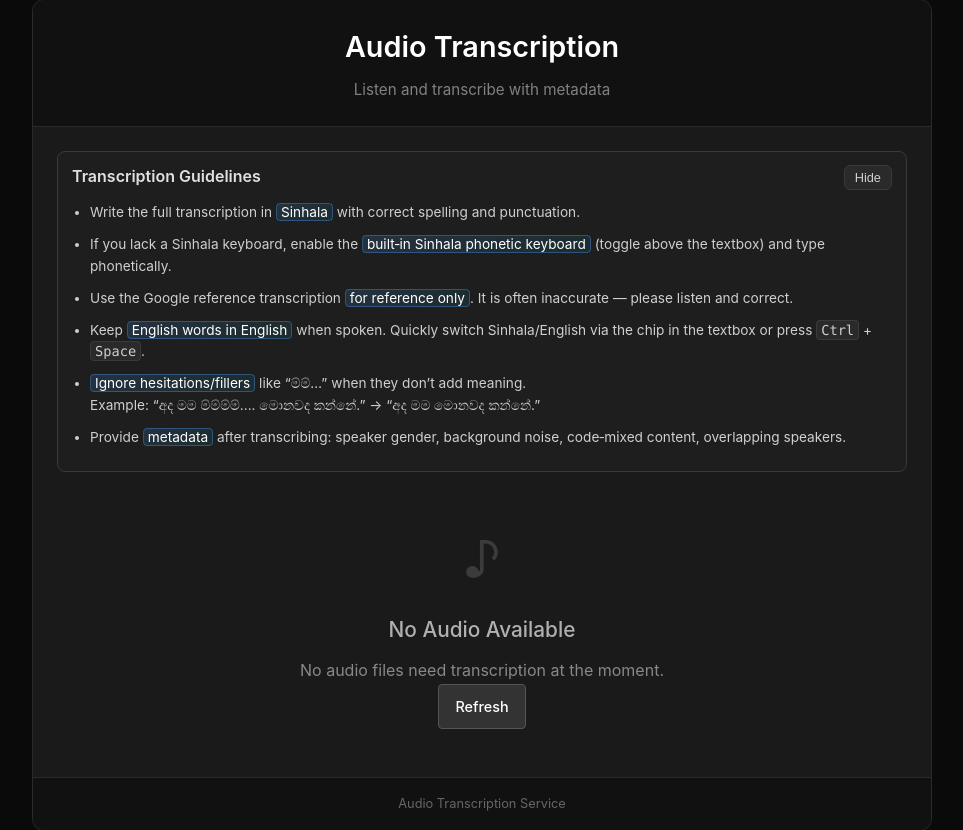
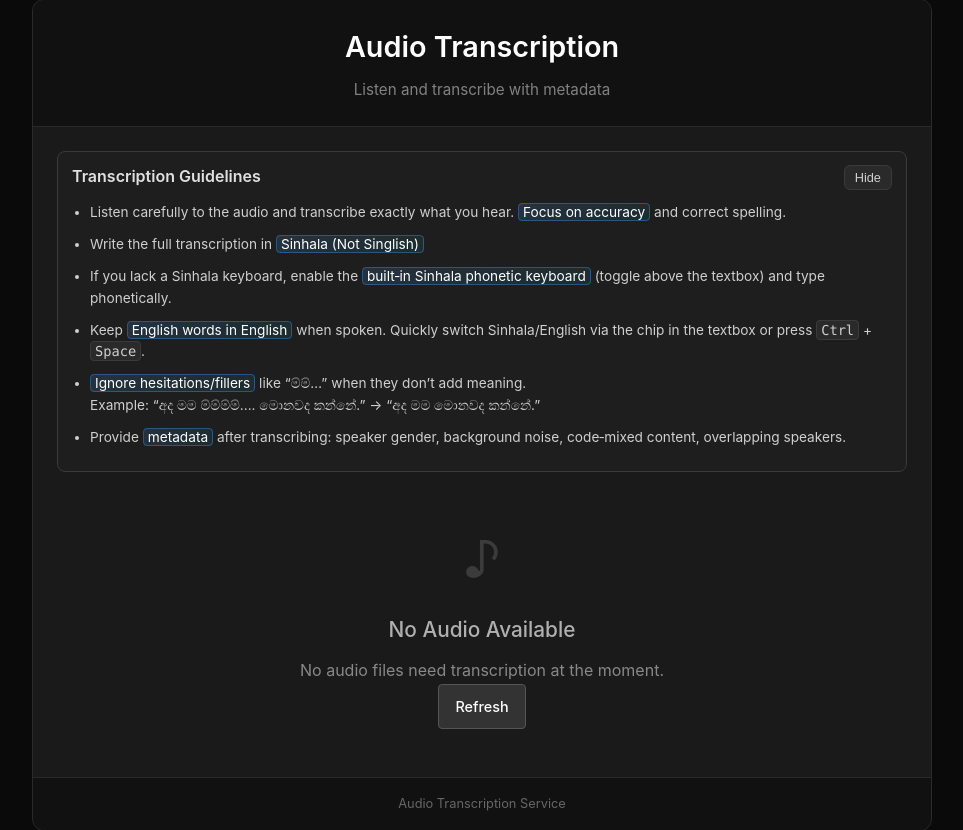
Before and after one commit to SPEAK-ASR/Transcription-Service, a FastAPI app: page / in a window 1280 px wide. Shown: the part 21-851 px from the top of the page, without its empty margins (158-1121 px from the left). Run offline with FastAPI, Linux system fonts and the light colour scheme; parts of the project's set-up code (start-up, migrations or seed data) failed here and were passed over.

Commit message:
feat: Hide reference transcription from users with dev team access
- Remove reference transcription from default UI to prevent copy-paste behavior
- Add secret keyboard shortcut (Ctrl+`) for dev team to toggle reference visibility

```diff
--- a/static/script.js
+++ b/static/script.js
@@ -10,6 +10,7 @@ document.addEventListener('DOMContentLoaded', function() {
     initializeCustomAudioPlayer();
     initializeGuidelines();
     initializeIME();
+    initializeSecretShortcuts();
 
     // Auto-hide messages after 5 seconds
     hideMessagesAfterDelay();
@@ -945,3 +946,32 @@ style.textContent = `
     }
 `;
 document.head.appendChild(style);
+
+/**
+ * Initialize secret keyboard shortcuts for development team
+ */
+function initializeSecretShortcuts() {
+    document.addEventListener('keydown', function(event) {
+        // Ctrl + ` (backtick) to toggle reference transcription visibility
+        if (event.ctrlKey && event.code === 'Backquote') {
+            event.preventDefault();
+            toggleReferenceTranscription();
+        }
+    });
+}
+
+/**
+ * Toggle reference transcription visibility (secret feature for dev team)
+ */
+function toggleReferenceTranscription() {
+    const referenceSection = document.getElementById('referenceSection');
+    if (referenceSection) {
+        if (referenceSection.style.display === 'none' || referenceSection.style.display === '') {
+            referenceSection.style.display = 'block';
+            showNotification('Reference transcription revealed (dev mode)', 'info', 2000);
+        } else {
+            referenceSection.style.display = 'none';
+            showNotification('Reference transcription hidden', 'info', 2000);
+        }
+    }
+}
--- a/templates/transcription.html
+++ b/templates/transcription.html
@@ -22,9 +22,9 @@
             </div>
             <div class="guidelines-body" id="guidelinesBody">
                 <ul>
-                    <li>Write the full transcription in <span class="highlight">Sinhala</span> with correct spelling and punctuation.</li>
+                    <li>Listen carefully to the audio and transcribe exactly what you hear. <span class="highlight">Focus on accuracy</span> and correct spelling.</li>
+                    <li>Write the full transcription in <span class="highlight">Sinhala (Not Singlish)</span></li>
                     <li>If you lack a Sinhala keyboard, enable the <span class="highlight">built‑in Sinhala phonetic keyboard</span> (toggle above the textbox) and type phonetically.</li>
-                    <li>Use the Google reference transcription <span class="highlight">for reference only</span>. It is often inaccurate — please listen and correct.</li>
                     <li>Keep <span class="highlight">English words in English</span> when spoken. Quickly switch Sinhala/English via the chip in the textbox or press <kbd>Ctrl</kbd> + <kbd>Space</kbd>.</li>
                     <li><span class="highlight">Ignore hesitations/fillers</span> like “ම්ම්…” when they don’t add meaning.<br>
                         Example: “අද මම ම්ම්ම්ම්.... මොනවද කන්නේ.” → “අද මම මොනවද කන්නේ.”
@@ -53,9 +53,9 @@
         {% if audio %}
         <div class="audio-section">
 
-            <!-- Google Transcription Reference -->
+            <!-- Google Transcription Reference (Hidden by default, shown with Ctrl+`) -->
             {% if audio.google_transcription %}
-            <div class="reference-section">
+            <div class="reference-section" id="referenceSection" style="display: none;">
                 <div class="reference-header">
                     <h3>Reference Transcription</h3>
                     <button type="button" class="reference-copy-btn" onclick="copyReferenceText()" title="Copy reference text to transcription field">
@@ -66,7 +66,7 @@
                     </button>
                 </div>
                 <div class="reference-text">{{ audio.google_transcription }}</div>
-                <small class="reference-note">For reference only. Please provide your own transcription below.</small>
+                <small class="reference-note">Development reference - not visible to regular users.</small>
             </div>
             {% endif %}
 
```
